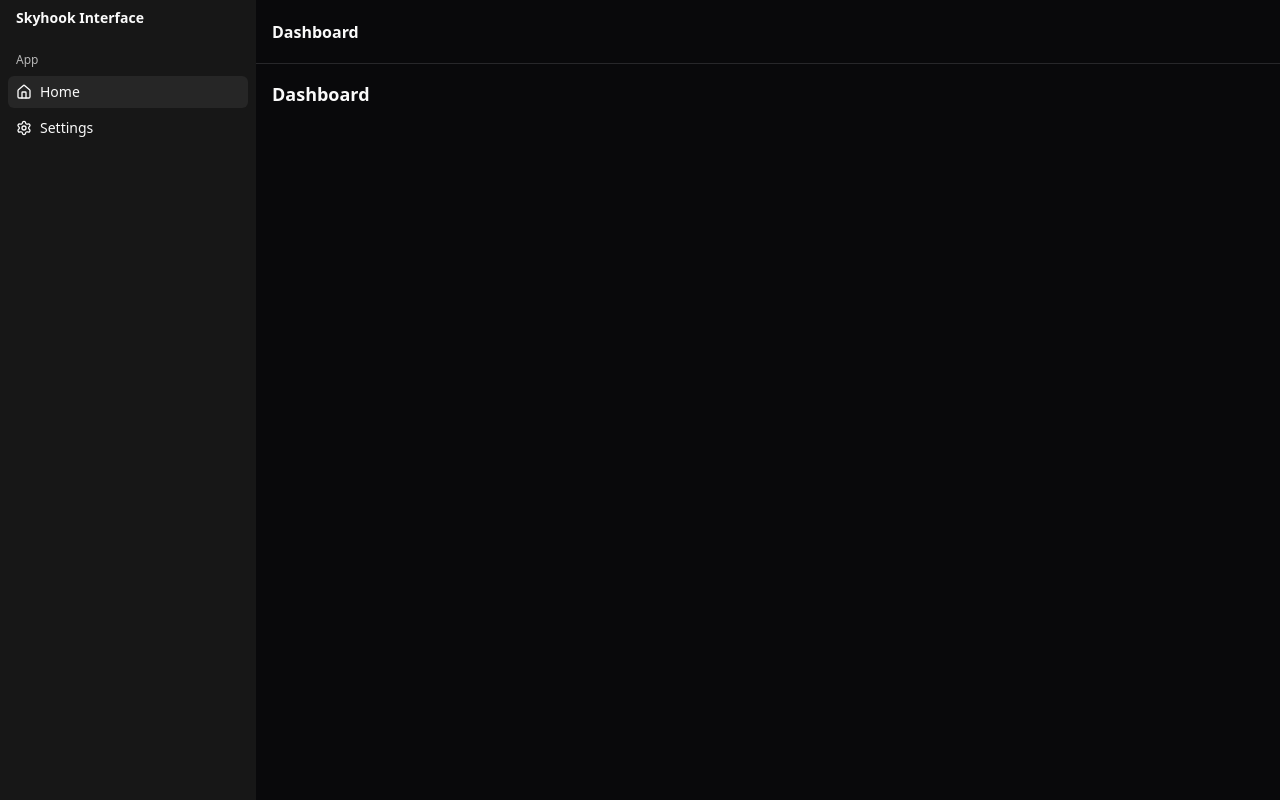
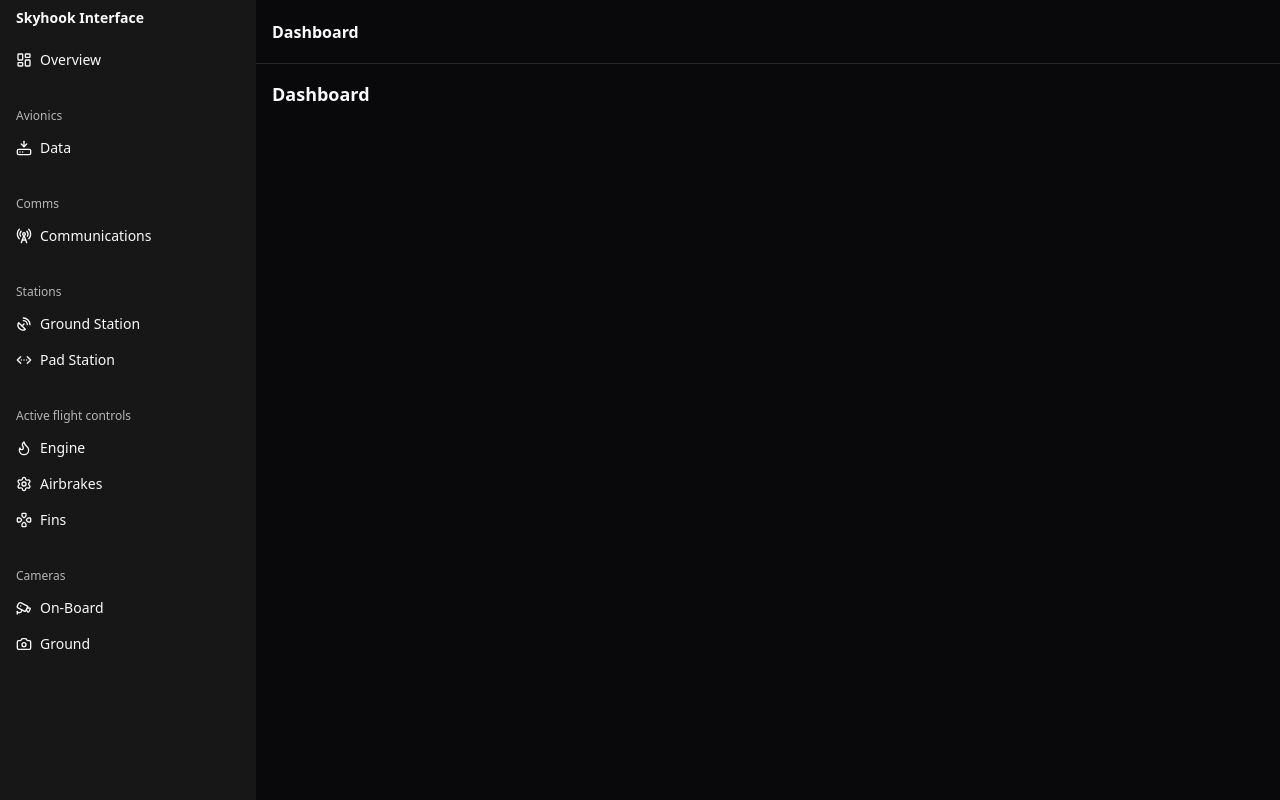
Before and after one commit to bears-space/Skyhook, a Vue app in the folder skyhook-frontend/: page / in a window 1280 px wide. Built offline with nearby package versions, Linux system fonts and the light colour scheme; no server answers.

Commit message:
Revamp sidebar with grouped navigation sections
Sidebar navigation items are now grouped by section, improving organization and clarity. Added new navigation items and icons, and updated rendering logic to display section labels and grouped menu items.

```diff
--- a/skyhook-frontend/src/components/AppSidebar.vue
+++ b/skyhook-frontend/src/components/AppSidebar.vue
@@ -1,6 +1,7 @@
 <script setup>
 import { RouterLink, useRoute } from "vue-router"
-import { Home, Settings } from "lucide-vue-next"
+import { computed } from "vue"
+import { Antenna, Camera, Cctv, ChevronsLeftRightEllipsis, Flame, FlameIcon, FlameKindling, FlameKindlingIcon, GamepadDirectional, HardDriveDownload, Home, LayoutDashboard, RadioTower, SatelliteDish, Settings } from "lucide-vue-next"
 import {
   Sidebar,
   SidebarContent,
@@ -17,9 +18,42 @@ import {
 const route = useRoute()
 
 const items = [
-  { title: "Home", name: "dashboard", to: "/", icon: Home },
-  { title: "Settings", name: "settings", to: "/settings", icon: Settings },
+    { section: null, title: "Overview", name: "Overview", to: "/", icon: LayoutDashboard },
+    { section: "Avionics", title: "Data", name: "data", to: "/data", icon: HardDriveDownload },
+    { section: "Comms", title: "Communications", name: "comms", to: "/comms", icon: RadioTower },
+    { section: "Stations", title: "Ground Station", name: "ground-station", to: "/ground-station", icon: SatelliteDish },
+    { section: "Stations", title: "Pad Station", name: "pad-station", to: "/pad-station", icon: ChevronsLeftRightEllipsis },
+    { section: "Active flight controls", title: "Engine", name: "engine", to: "/engine", icon: FlameIcon },
+    { section: "Active flight controls", title: "Airbrakes", name: "airbrakes", to: "/airbrakes", icon: Settings },
+    { section: "Active flight controls", title: "Fins", name: "fins", to: "/fins", icon: GamepadDirectional },
+    { section: "Cameras", title: "On-Board", name: "on-board", to: "/on-board", icon: Cctv },
+    { section: "Cameras", title: "Ground", name: "ground", to: "/ground-cams", icon: Camera },
 ]
+
+const grouped = computed(() => {
+  const bySection = new Map()
+  const order = []
+
+  for (const item of items) {
+    const key = item.section ?? null
+    if (!bySection.has(key)) {
+      bySection.set(key, [])
+      order.push(key)
+    }
+    bySection.get(key).push(item)
+  }
+
+  // Ensure null is first
+  const orderedKeys = [
+    ...(bySection.has(null) ? [null] : []),
+    ...order.filter((k) => k !== null),
+  ]
+
+  return orderedKeys.map((section) => ({
+    section,
+    items: bySection.get(section) ?? [],
+  }))
+})
 </script>
 
 <template>
@@ -29,11 +63,15 @@ const items = [
     </SidebarHeader>
 
     <SidebarContent>
-      <SidebarGroup>
-        <SidebarGroupLabel>App</SidebarGroupLabel>
+      <SidebarGroup v-for="group in grouped" :key="group.section ?? '__top__'">
+        <!-- Only show label when section is not null -->
+        <SidebarGroupLabel v-if="group.section !== null">
+          {{ group.section }}
+        </SidebarGroupLabel>
+
         <SidebarGroupContent>
           <SidebarMenu>
-            <SidebarMenuItem v-for="item in items" :key="item.title">
+            <SidebarMenuItem v-for="item in group.items" :key="item.to + ':' + item.title">
               <SidebarMenuButton :is-active="route.name === item.name" as-child>
                 <RouterLink :to="item.to">
                   <component :is="item.icon" />
```
